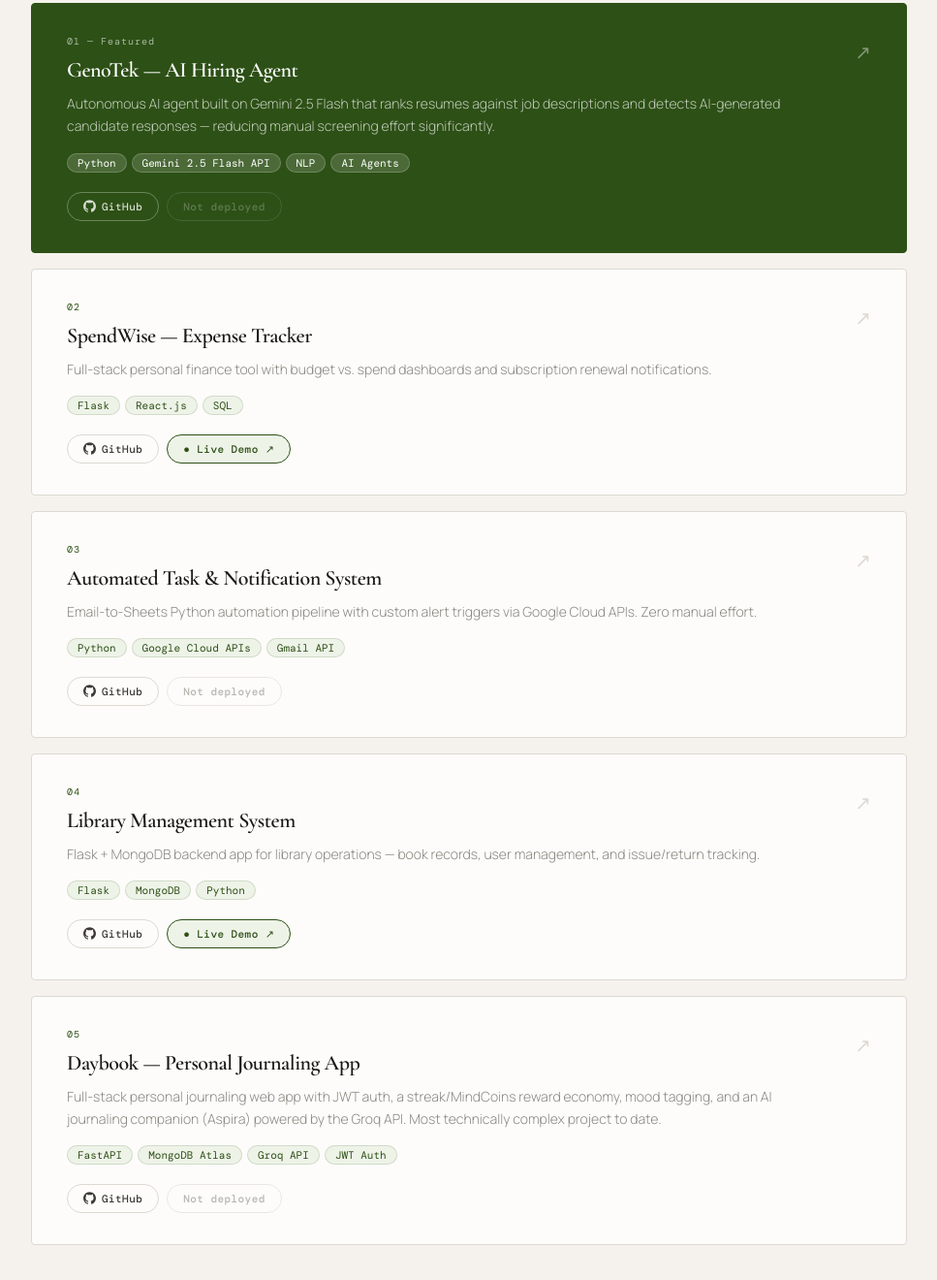
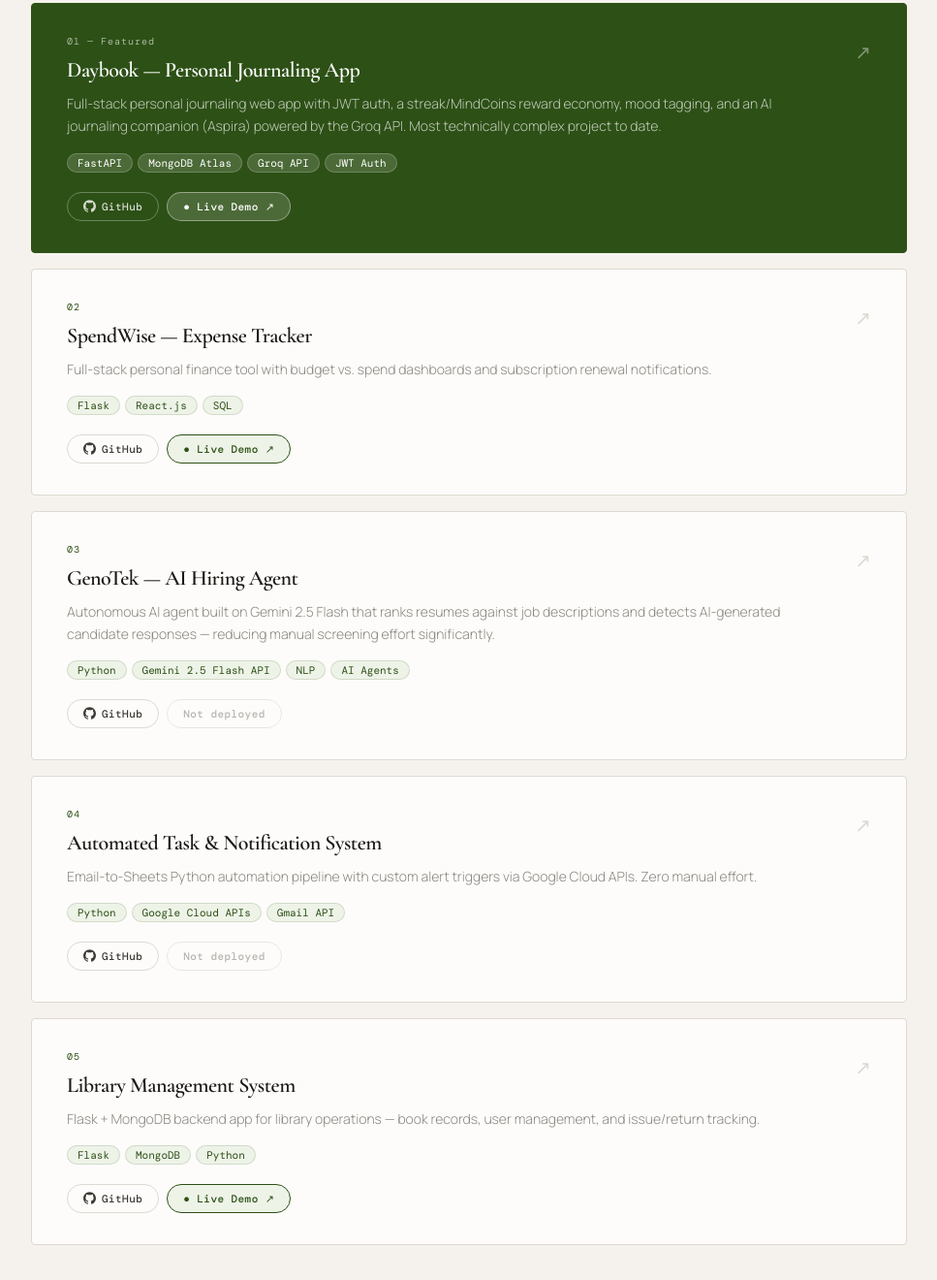
Before and after one commit to Chanikyasaikumar/Portfolio, a plain HTML site: page index.html in a window 1280 px wide. Shown: the part 3220-4540 px from the top of the page at 97% size, without its empty margins (260-1227 px from the left). Drawn offline with nearby package versions, Linux system fonts and the light colour scheme.

```diff
--- a/index.html
+++ b/index.html
@@ -1004,33 +1004,34 @@
       <div></div>
       <div class="proj-list">
 
-        <!-- PROJECT 01 — GenoTek (Featured) -->
-        <!-- STATUS: Change pi-btn-live href if live, or remove it if not -->
+        <!-- PROJECT 01 — Daybook (Featured, newest) -->
         <div class="proj-item featured">
           <div>
             <div class="pi-num">01 — Featured</div>
-            <div class="pi-title">GenoTek — AI Hiring Agent</div>
+            <div class="pi-title">Daybook — Personal Journaling App</div>
             <div class="pi-desc">
-              Autonomous AI agent built on Gemini 2.5 Flash that ranks resumes against job
-              descriptions and detects AI-generated candidate responses — reducing manual
-              screening effort significantly.
+              Full-stack personal journaling web app with JWT auth, a streak/MindCoins
+              reward economy, mood tagging, and an AI journaling companion (Aspira)
+              powered by the Groq API. Most technically complex project to date.
             </div>
             <div class="pi-stack">
-              <span class="pi-pill">Python</span>
-              <span class="pi-pill">Gemini 2.5 Flash API</span>
-              <span class="pi-pill">NLP</span>
-              <span class="pi-pill">AI Agents</span>
+              <span class="pi-pill">FastAPI</span>
+              <span class="pi-pill">MongoDB Atlas</span>
+              <span class="pi-pill">Groq API</span>
+              <span class="pi-pill">JWT Auth</span>
             </div>
             <div class="pi-links">
-              <a href="https://github.com/Chanikyasaikumar/Hiring_Agent.git"
+              <a href="https://github.com/Chanikyasaikumar/daybook-backend"
                  target="_blank" class="pi-btn pi-btn-github">
-                <svg class="gh-icon" viewBox="0 0 24 24"><path d="M12 .297c-6.63 0-12 5.373-12 12 0 5.303 3.438 9.8 8.205 11.385.6.113.82-.258.82-.577 0-.285-.01-1.04-.015-2.04-3.338.724-4.042-1.61-4.042-1.61C4.422 18.07 3.633 17.7 3.633 17.7c-1.087-.744.084-.729.084-.729 1.205.084 1.838 1.236 1.838 1.236 1.07 1.835 2.809 1.305 3.495.998.108-.776.417-1.305.76-1.605-2.665-.3-5.466-1.332-5.466-5.93 0-1.31.465-2.38 1.235-3.22-.135-.303-.54-1.523.105-3.176 0 0 1.005-.322 3.3 1.23.96-.267 1.98-.399 3-.405 1.02.006 2.04.138 3 .405 2.28-1.552 3.285-1.23 3.285-1.23.645 1.653.24 2.873.12 3.176.765.84 1.23 1.91 1.23 3.22 0 4.61-2.805 5.625-5.475 5.92.42.36.81 1.096.81 2.22 0 1.606-.015 2.896-.015 3.286 0 .315.21.69.825.57C20.565 22.092 24 17.592 24 12.297c0-6.627-5.373-12-12-12"/></svg>
+                <svg class="gh-icon" viewBox="0 0 24 24" xmlns="http://www.w3.org/2000/svg">
+                  <path d="M12 .297c-6.63 0-12 5.373-12 12 0 5.303 3.438 9.8 8.205 11.385.6.113.82-.258.82-.577 0-.285-.01-1.04-.015-2.04-3.338.724-4.042-1.61-4.042-1.61C4.422 18.07 3.633 17.7 3.633 17.7c-1.087-.744.084-.729.084-.729 1.205.084 1.838 1.236 1.838 1.236 1.07 1.835 2.809 1.305 3.495.998.108-.776.417-1.305.76-1.605-2.665-.3-5.466-1.332-5.466-5.93 0-1.31.465-2.38 1.235-3.22-.135-.303-.54-1.523.105-3.176 0 0 1.005-.322 3.3 1.23.96-.267 1.98-.399 3-.405 1.02.006 2.04.138 3 .405 2.28-1.552 3.285-1.23 3.285-1.23.645 1.653.24 2.873.12 3.176.765.84 1.23 1.91 1.23 3.22 0 4.61-2.805 5.625-5.475 5.92.42.36.81 1.096.81 2.22 0 1.606-.015 2.896-.015 3.286 0 .315.21.69.825.57C20.565 22.092 24 17.592 24 12.297c0-6.627-5.373-12-12-12"/>
+                </svg>
                 GitHub
               </a>
-              <!-- OPTION A — Live: -->
-              <!-- <a href="https://YOUR_LIVE_URL.com" target="_blank" class="pi-btn pi-btn-live">● Live Demo ↗</a> -->
-              <!-- OPTION B — Not live: -->
-              <span class="pi-btn pi-btn-inactive">Not deployed</span>
+              <a href="https://chanikyasaikumar.github.io/daybook-frontend/"
+                 target="_blank" class="pi-btn pi-btn-live">
+                ● Live Demo ↗
+              </a>
             </div>
           </div>
           <div class="pi-arrow">↗</div>
@@ -1059,21 +1060,46 @@
                 </svg>
                 GitHub
               </a>
-              <!-- OPTION A — If project is LIVE, use this: -->
               <a href="https://spendwise-git-main-chanikya668-4425s-projects.vercel.app/" target="_blank" class="pi-btn pi-btn-live">
                 ● Live Demo ↗
               </a>
-              <!-- OPTION B — If project is NOT live, use this instead of above: -->
-              <!-- <span class="pi-btn pi-btn-inactive">Not deployed</span> -->
             </div>
           </div>
           <div class="pi-arrow">↗</div>
         </div>
 
-        <!-- PROJECT 03 — Automated Task & Notification System -->
+        <!-- PROJECT 03 — GenoTek -->
         <div class="proj-item">
           <div>
             <div class="pi-num">03</div>
+            <div class="pi-title">GenoTek — AI Hiring Agent</div>
+            <div class="pi-desc">
+              Autonomous AI agent built on Gemini 2.5 Flash that ranks resumes against job
+              descriptions and detects AI-generated candidate responses — reducing manual
+              screening effort significantly.
+            </div>
+            <div class="pi-stack">
+              <span class="pi-pill">Python</span>
+              <span class="pi-pill">Gemini 2.5 Flash API</span>
+              <span class="pi-pill">NLP</span>
+              <span class="pi-pill">AI Agents</span>
+            </div>
+            <div class="pi-links">
+              <a href="https://github.com/Chanikyasaikumar/Hiring_Agent.git"
+                 target="_blank" class="pi-btn pi-btn-github">
+                <svg class="gh-icon" viewBox="0 0 24 24"><path d="M12 .297c-6.63 0-12 5.373-12 12 0 5.303 3.438 9.8 8.205 11.385.6.113.82-.258.82-.577 0-.285-.01-1.04-.015-2.04-3.338.724-4.042-1.61-4.042-1.61C4.422 18.07 3.633 17.7 3.633 17.7c-1.087-.744.084-.729.084-.729 1.205.084 1.838 1.236 1.838 1.236 1.07 1.835 2.809 1.305 3.495.998.108-.776.417-1.305.76-1.605-2.665-.3-5.466-1.332-5.466-5.93 0-1.31.465-2.38 1.235-3.22-.135-.303-.54-1.523.105-3.176 0 0 1.005-.322 3.3 1.23.96-.267 1.98-.399 3-.405 1.02.006 2.04.138 3 .405 2.28-1.552 3.285-1.23 3.285-1.23.645 1.653.24 2.873.12 3.176.765.84 1.23 1.91 1.23 3.22 0 4.61-2.805 5.625-5.475 5.92.42.36.81 1.096.81 2.22 0 1.606-.015 2.896-.015 3.286 0 .315.21.69.825.57C20.565 22.092 24 17.592 24 12.297c0-6.627-5.373-12-12-12"/></svg>
+                GitHub
+              </a>
+              <span class="pi-btn pi-btn-inactive">Not deployed</span>
+            </div>
+          </div>
+          <div class="pi-arrow">↗</div>
+        </div>
+
+        <!-- PROJECT 04 — Automated Task & Notification System -->
+        <div class="proj-item">
+          <div>
+            <div class="pi-num">04</div>
             <div class="pi-title">Automated Task & Notification System</div>
             <div class="pi-desc">
               Email-to-Sheets Python automation pipeline with custom alert triggers
@@ -1090,19 +1116,16 @@
                 <svg class="gh-icon" viewBox="0 0 24 24"><path d="M12 .297c-6.63 0-12 5.373-12 12 0 5.303 3.438 9.8 8.205 11.385.6.113.82-.258.82-.577 0-.285-.01-1.04-.015-2.04-3.338.724-4.042-1.61-4.042-1.61C4.422 18.07 3.633 17.7 3.633 17.7c-1.087-.744.084-.729.084-.729 1.205.084 1.838 1.236 1.838 1.236 1.07 1.835 2.809 1.305 3.495.998.108-.776.417-1.305.76-1.605-2.665-.3-5.466-1.332-5.466-5.93 0-1.31.465-2.38 1.235-3.22-.135-.303-.54-1.523.105-3.176 0 0 1.005-.322 3.3 1.23.96-.267 1.98-.399 3-.405 1.02.006 2.04.138 3 .405 2.28-1.552 3.285-1.23 3.285-1.23.645 1.653.24 2.873.12 3.176.765.84 1.23 1.91 1.23 3.22 0 4.61-2.805 5.625-5.475 5.92.42.36.81 1.096.81 2.22 0 1.606-.015 2.896-.015 3.286 0 .315.21.69.825.57C20.565 22.092 24 17.592 24 12.297c0-6.627-5.373-12-12-12"/></svg>
                 GitHub
               </a>
-              <!-- OPTION A — Live: -->
-              <!-- <a href="https://YOUR_LIVE_URL.com" target="_blank" class="pi-btn pi-btn-live">● Live Demo ↗</a> -->
-              <!-- OPTION B — Not live: -->
               <span class="pi-btn pi-btn-inactive">Not deployed</span>
             </div>
           </div>
           <div class="pi-arrow">↗</div>
         </div>
 
-        <!-- PROJECT 04 — Library Management System -->
+        <!-- PROJECT 05 — Library Management System -->
         <div class="proj-item">
           <div>
-            <div class="pi-num">04</div>
+            <div class="pi-num">05</div>
             <div class="pi-title">Library Management System</div>
             <div class="pi-desc">
               Flask + MongoDB backend app for library operations — book records,
@@ -1122,43 +1145,9 @@
                 </svg>
                 GitHub
               </a>
-              <!-- OPTION A — If project is LIVE, use this: -->
               <a href="https://library-management-system-64bk.onrender.com" target="_blank" class="pi-btn pi-btn-live">
                 ● Live Demo ↗
               </a>
-              <!-- OPTION B — If project is NOT live, use this instead of above: -->
-              <!-- <span class="pi-btn pi-btn-inactive">Not deployed</span> -->
-            </div>
-          </div>
-          <div class="pi-arrow">↗</div>
-        </div>
-
-        <!-- PROJECT 05 — Daybook -->
-        <div class="proj-item">
-          <div>
-            <div class="pi-num">05</div>
-            <div class="pi-title">Daybook — Personal Journaling App</div>
-            <div class="pi-desc">
-              Full-stack personal journaling web app with JWT auth, a streak/MindCoins
-              reward economy, mood tagging, and an AI journaling companion (Aspira)
-              powered by the Groq API. Most technically complex project to date.
-            </div>
-            <div class="pi-stack">
-              <span class="pi-pill">FastAPI</span>
-              <span class="pi-pill">MongoDB Atlas</span>
-              <span class="pi-pill">Groq API</span>
-              <span class="pi-pill">JWT Auth</span>
-            </div>
-            <div class="pi-links">
-              <a href="https://github.com/Chanikyasaikumar/daybook-backend"
-                 target="_blank" class="pi-btn pi-btn-github">
-                <svg class="gh-icon" viewBox="0 0 24 24" xmlns="http://www.w3.org/2000/svg">
-                  <path d="M12 .297c-6.63 0-12 5.373-12 12 0 5.303 3.438 9.8 8.205 11.385.6.113.82-.258.82-.577 0-.285-.01-1.04-.015-2.04-3.338.724-4.042-1.61-4.042-1.61C4.422 18.07 3.633 17.7 3.633 17.7c-1.087-.744.084-.729.084-.729 1.205.084 1.838 1.236 1.838 1.236 1.07 1.835 2.809 1.305 3.495.998.108-.776.417-1.305.76-1.605-2.665-.3-5.466-1.332-5.466-5.93 0-1.31.465-2.38 1.235-3.22-.135-.303-.54-1.523.105-3.176 0 0 1.005-.322 3.3 1.23.96-.267 1.98-.399 3-.405 1.02.006 2.04.138 3 .405 2.28-1.552 3.285-1.23 3.285-1.23.645 1.653.24 2.873.12 3.176.765.84 1.23 1.91 1.23 3.22 0 4.61-2.805 5.625-5.475 5.92.42.36.81 1.096.81 2.22 0 1.606-.015 2.896-.015 3.286 0 .315.21.69.825.57C20.565 22.092 24 17.592 24 12.297c0-6.627-5.373-12-12-12"/>
-                </svg>
-                GitHub
-              </a>
-              <!-- Backend is live at https://daybook-backend-gdd3.onrender.com — frontend not yet deployed -->
-              <span class="pi-btn pi-btn-inactive">Not deployed</span>
             </div>
           </div>
           <div class="pi-arrow">↗</div>
@@ -1212,17 +1201,7 @@
         </div>
       </div>
 
-      <!-- 2. Accenture — Data Analytics -->
-      <div class="cert-card">
-        <div class="cert-mark"></div>
-        <div>
-          <div class="cert-cn">Data Analytics & Visualization Job Simulation</div>
-          <div class="cert-ci">Accenture (via Forage)</div>
-          <div class="cert-cd">Apr 2024</div>
-        </div>
-      </div>
-
-      <!-- 3. AWS -->
+      <!-- 2. AWS -->
       <div class="cert-card">
         <div class="cert-mark"></div>
         <div>
@@ -1232,7 +1211,7 @@
         </div>
       </div>
 
-      <!-- 4. McKinsey -->
+      <!-- 3. McKinsey -->
       <div class="cert-card">
         <div class="cert-mark"></div>
         <div>
@@ -1242,13 +1221,23 @@
         </div>
       </div>
 
-      <!-- 5. IBM SQL -->
+      <!-- 4. IBM SQL -->
       <div class="cert-card">
         <div class="cert-mark"></div>
         <div>
           <div class="cert-cn">SQL and Relational Databases 101</div>
           <div class="cert-ci">Cognitive Class (IBM)</div>
           <div class="cert-cd">Jul 2024</div>
+        </div>
+      </div>
+
+      <!-- 5. Accenture — Data Analytics -->
+      <div class="cert-card">
+        <div class="cert-mark"></div>
+        <div>
+          <div class="cert-cn">Data Analytics & Visualization Job Simulation</div>
+          <div class="cert-ci">Accenture (via Forage)</div>
+          <div class="cert-cd">Apr 2024</div>
         </div>
       </div>
 
```
